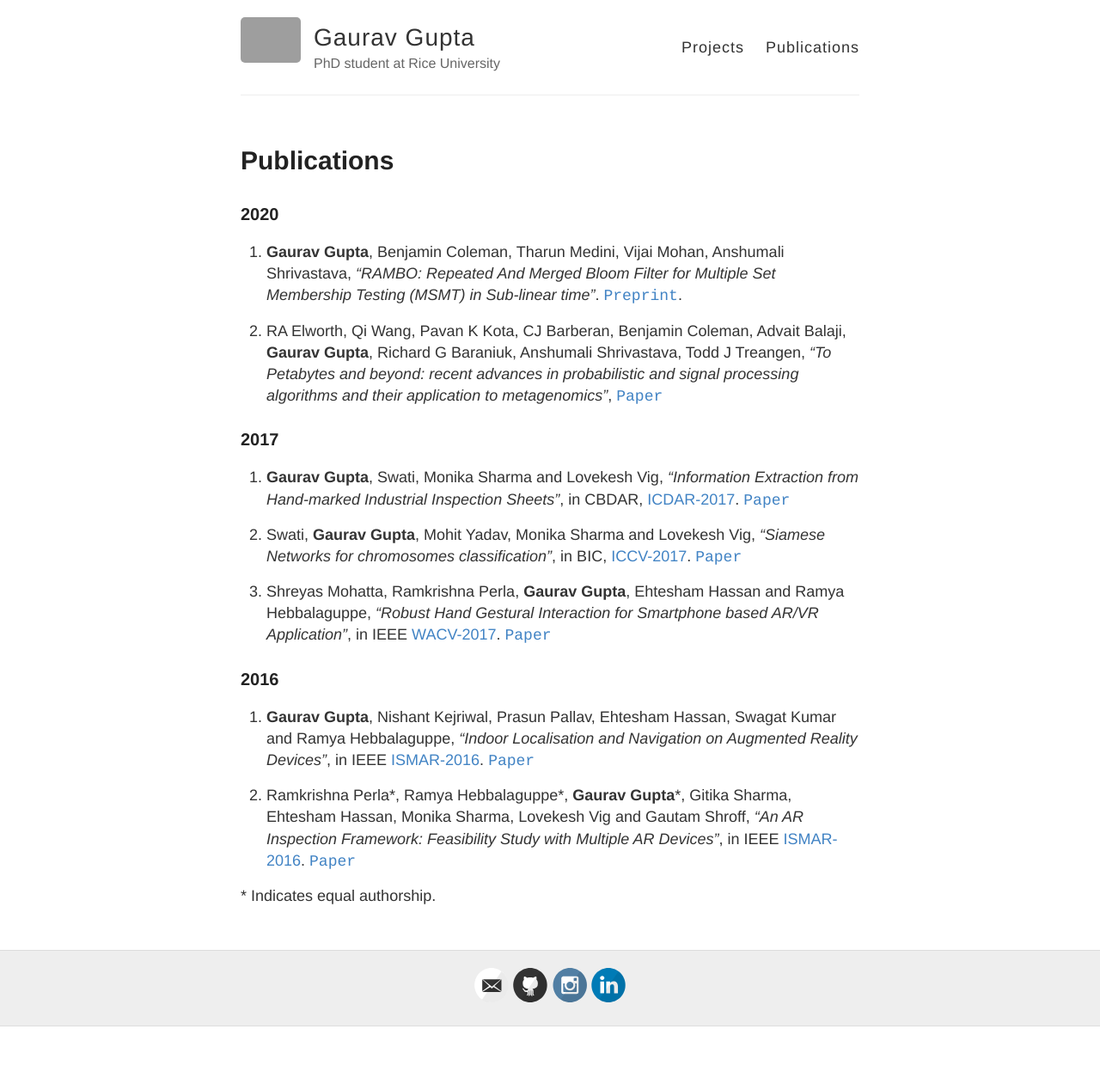
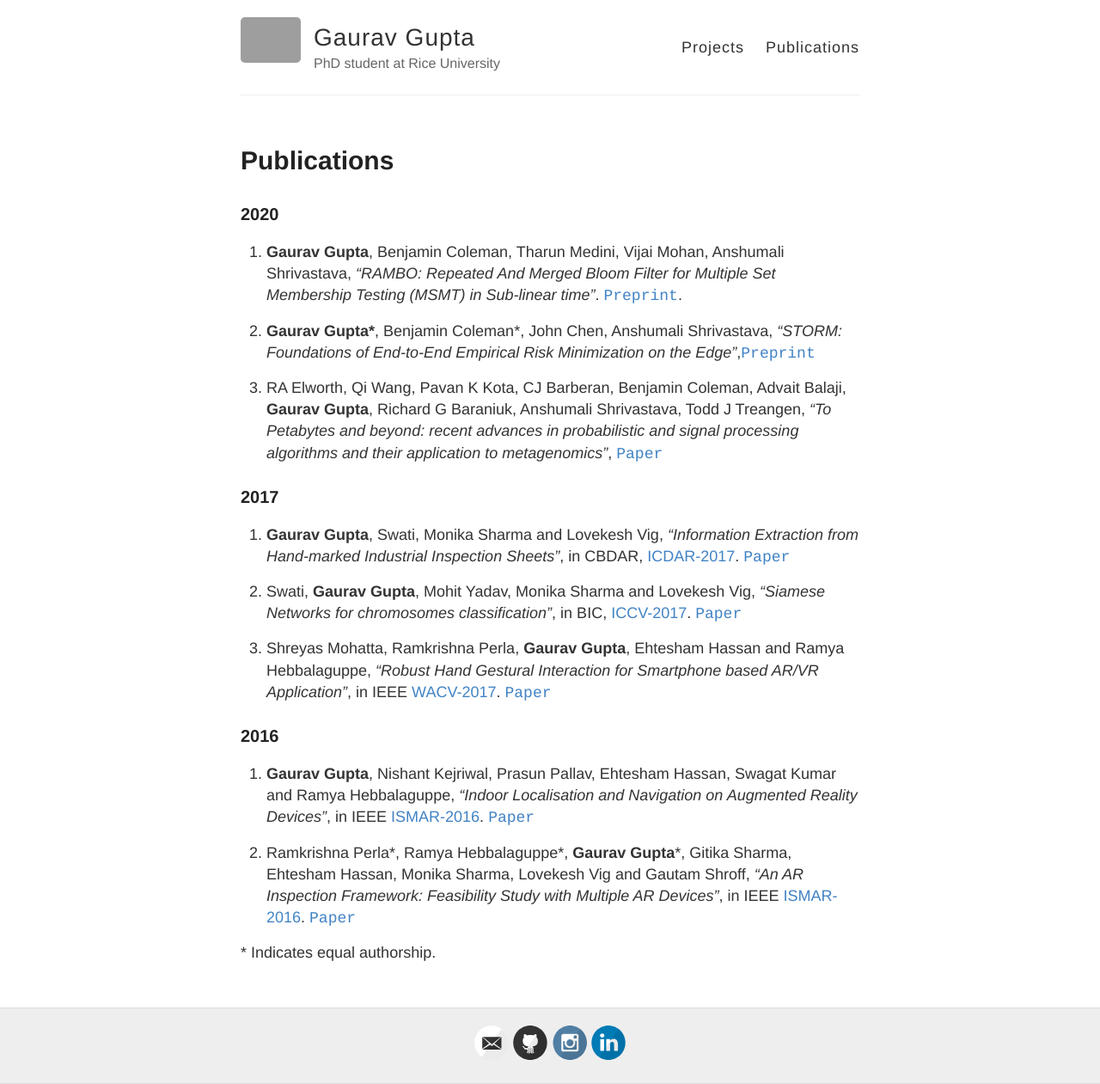
Before and after one commit to gaurav16gupta/gaurav16gupta.github.io, a Jekyll site: the page built from publications.md, in a window 1280 px wide. Shown: the whole page at 86% size. Built offline with Jekyll 4.4.1, drawn with Linux system fonts in a browser that asks for light colours; before the commit the page ends 1194 px from its top, so only the background shows below that; grey boxes are pictures that could not be loaded.

Commit message:
Update publications.md

```diff
--- a/publications.md
+++ b/publications.md
@@ -8,7 +8,9 @@ permalink: /publications/
 
 1. __Gaurav Gupta__, Benjamin Coleman, Tharun Medini, Vijai Mohan, Anshumali Shrivastava, _"RAMBO: Repeated And Merged Bloom Filter for Multiple Set Membership Testing (MSMT) in Sub-linear time"_. [`Preprint`](https://arxiv.org/abs/1910.02611).
 
-2. RA Elworth, Qi Wang, Pavan K Kota, CJ Barberan, Benjamin Coleman, Advait Balaji, __Gaurav Gupta__, Richard G Baraniuk, Anshumali Shrivastava, Todd J Treangen, _"To Petabytes and beyond: recent advances in probabilistic and signal processing algorithms and their application to metagenomics"_, [`Paper`](https://academic.oup.com/nar/article/48/10/5217/5825624)
+2. __Gaurav Gupta\*__, Benjamin Coleman\*, John Chen, Anshumali Shrivastava, _"STORM: Foundations of End-to-End Empirical Risk Minimization on the Edge"_,[`Preprint`](https://arxiv.org/abs/2006.14554)
+
+3. RA Elworth, Qi Wang, Pavan K Kota, CJ Barberan, Benjamin Coleman, Advait Balaji, __Gaurav Gupta__, Richard G Baraniuk, Anshumali Shrivastava, Todd J Treangen, _"To Petabytes and beyond: recent advances in probabilistic and signal processing algorithms and their application to metagenomics"_, [`Paper`](https://academic.oup.com/nar/article/48/10/5217/5825624)
 
 ### 2017
 
```
